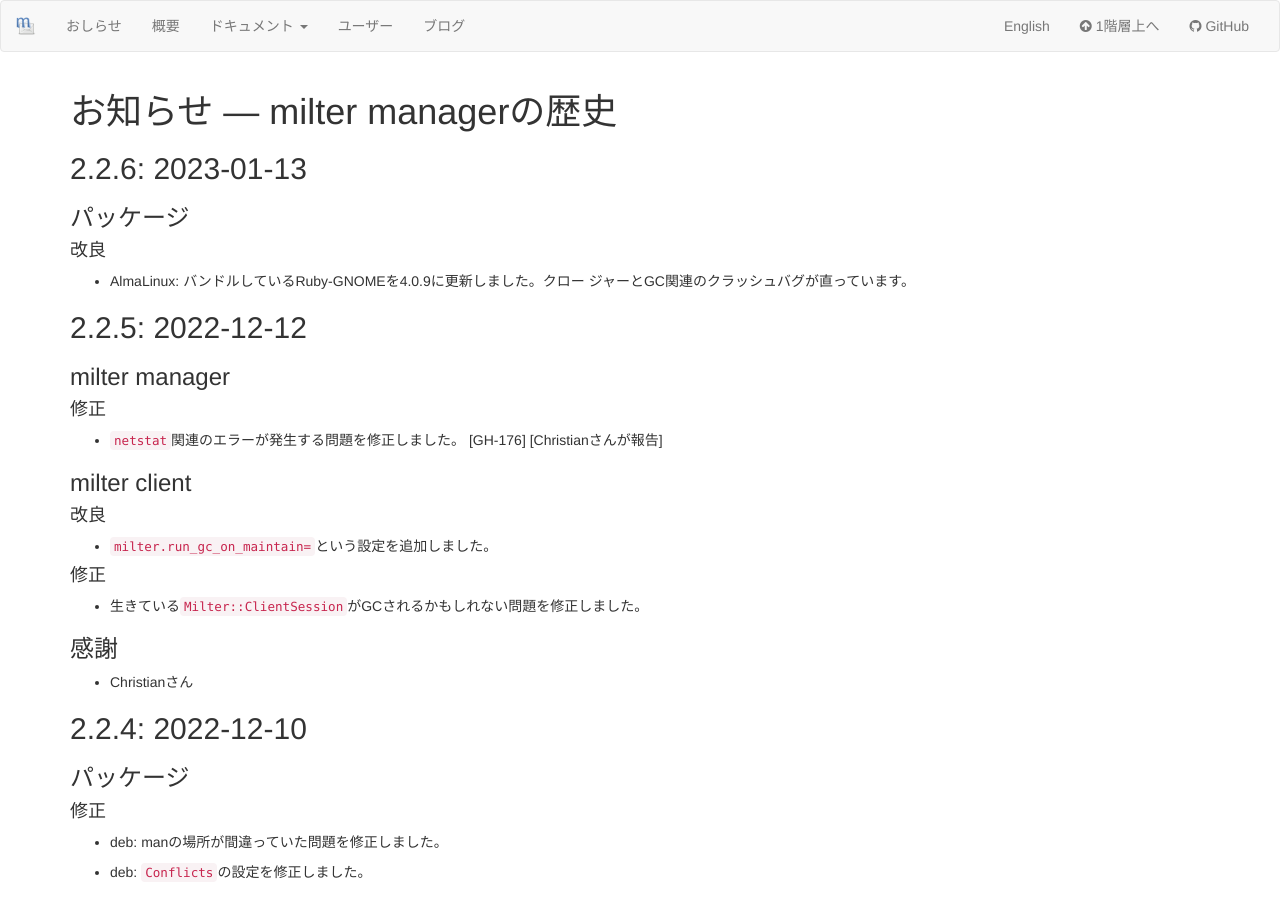
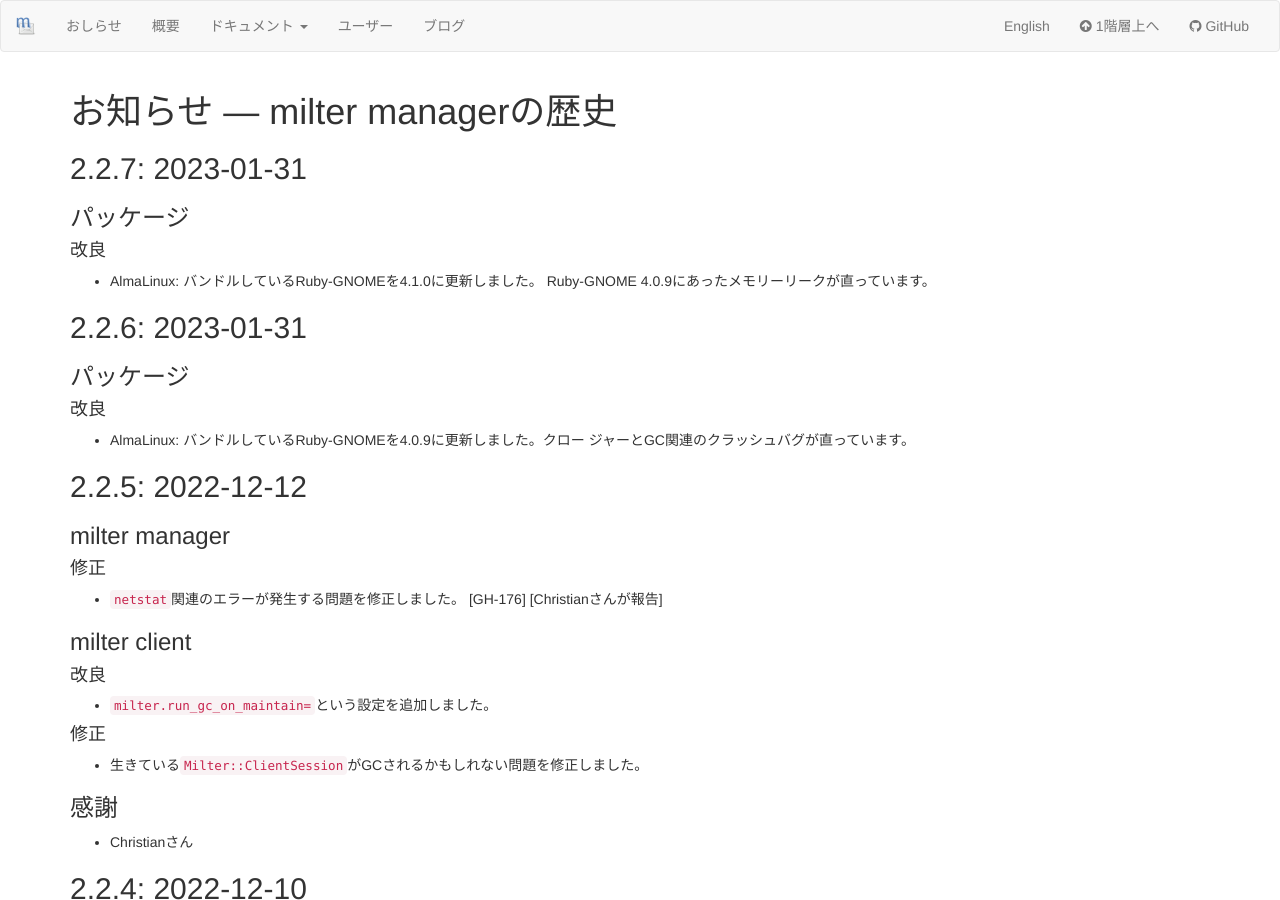
Before and after one commit to milter-manager/milter-manager.github.io, a Jekyll site: the page built from ja/news/index.md, in a window 1280 px wide and 900 px high. Built offline with Jekyll 4.4.1, drawn with Linux system fonts in a browser that asks for light colours.

Commit message:
Add 2.2.7 entry

```diff
--- a/_config.yml
+++ b/_config.yml
@@ -1,4 +1,4 @@
-# Copyright (c)  2022  Sutou Kouhei <kou@clear-code.com>
+# Copyright (c)  2022-2023  Sutou Kouhei <kou@clear-code.com>
 #
 # Permission is granted to copy, distribute and/or modify this document
 # under the terms of the GNU Free Documentation License, Version 1.3
@@ -11,8 +11,8 @@ title: milter manager
 description:
   en: an effective anti-spam with milter
   ja: milterを使った効果的な迷惑メール対策
-version: 2.2.5
-release_date: 2022-12-12
+version: 2.2.7
+release_date: 2023-01-31
 timezone: Asia/Tokyo
 
 url: https://milter-manager.github.io
--- a/ja/news/index.md
+++ b/ja/news/index.md
@@ -4,7 +4,16 @@ title: お知らせ
 
 # お知らせ --- milter managerの歴史
 
-## 2.2.6: 2023-01-13 {#release-2-2-6}
+## 2.2.7: 2023-01-31 {#release-2-2-6}
+
+### パッケージ
+
+#### 改良
+
+  * AlmaLinux: バンドルしているRuby-GNOMEを4.1.0に更新しました。
+    Ruby-GNOME 4.0.9にあったメモリーリークが直っています。
+
+## 2.2.6: 2023-01-31 {#release-2-2-6}
 
 ### パッケージ
 
```
Also changed, not shown: news/index.md (+10 -1 lines).
